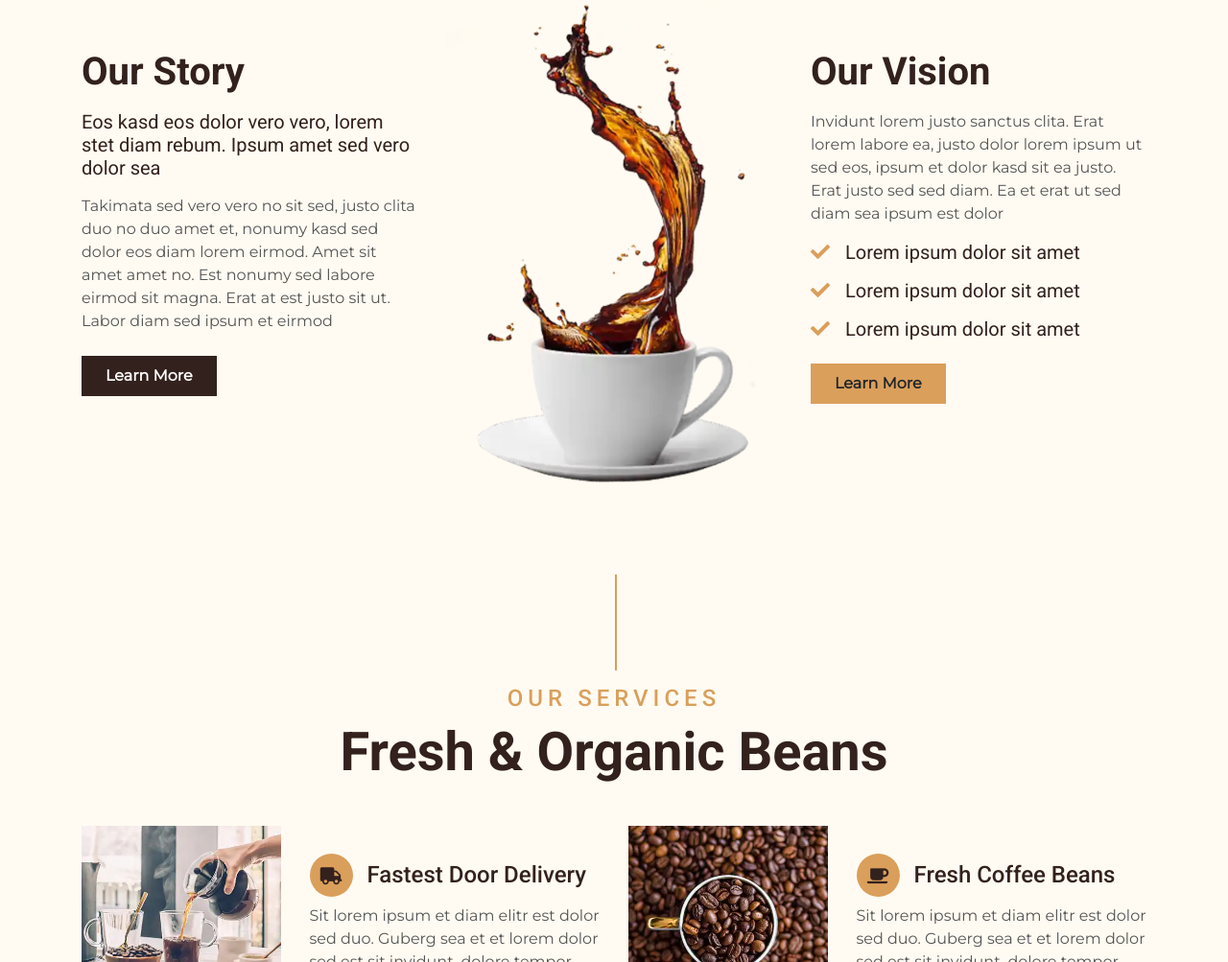
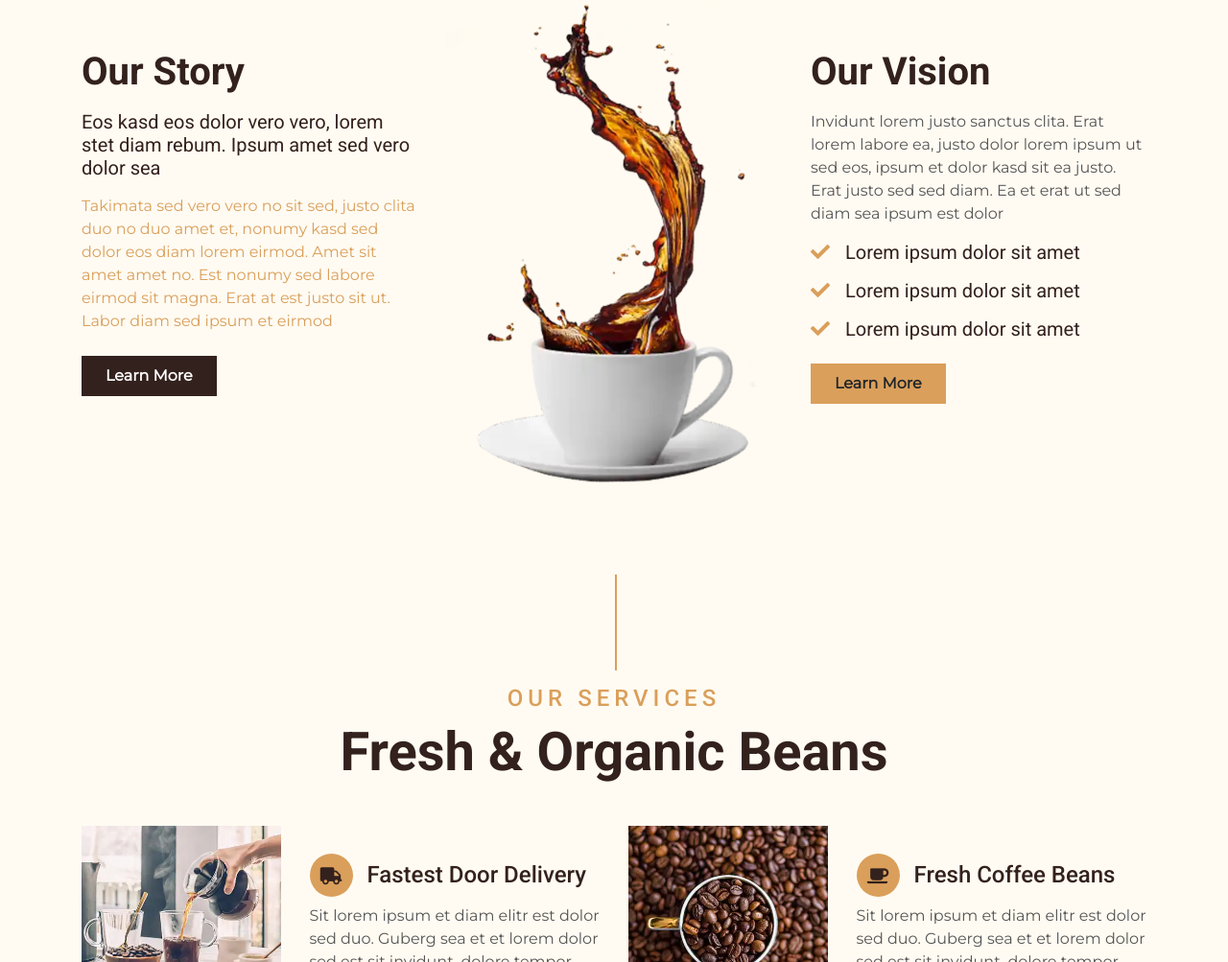
Before and after one commit to ifmuzz/kappy, a plain HTML site: page index.html in a window 1280 px wide. Shown: the part 1075-2078 px from the top of the page at 96% size. Drawn offline with nearby package versions, Linux system fonts and the light colour scheme.

Commit message:
Update index.html

```diff
--- a/index.html
+++ b/index.html
@@ -99,7 +99,9 @@
                 <div class="col-lg-4 py-0 py-lg-5">
                     <h1 class="mb-3">Our Story</h1>
                     <h5 class="mb-3">Eos kasd eos dolor vero vero, lorem stet diam rebum. Ipsum amet sed vero dolor sea</h5>
-                    <p>Takimata sed vero vero no sit sed, justo clita duo no duo amet et, nonumy kasd sed dolor eos diam lorem eirmod. Amet sit amet amet no. Est nonumy sed labore eirmod sit magna. Erat at est justo sit ut. Labor diam sed ipsum et eirmod</p>
+                    <a href="https://ifmuzz.github.io/kappy/about.html"><p>Takimata sed vero vero no sit sed, justo clita duo no duo amet et, nonumy kasd sed dolor
+                        eos diam lorem eirmod. Amet sit amet amet no. Est nonumy
+                        sed labore eirmod sit magna. Erat at est justo sit ut. Labor diam sed ipsum et eirmod</p></a>
                     <a href="" class="btn btn-secondary font-weight-bold py-2 px-4 mt-2">Learn More</a>
                 </div>
                 <div class="col-lg-4 py-5 py-lg-0" style="min-height: 500px;">
```
